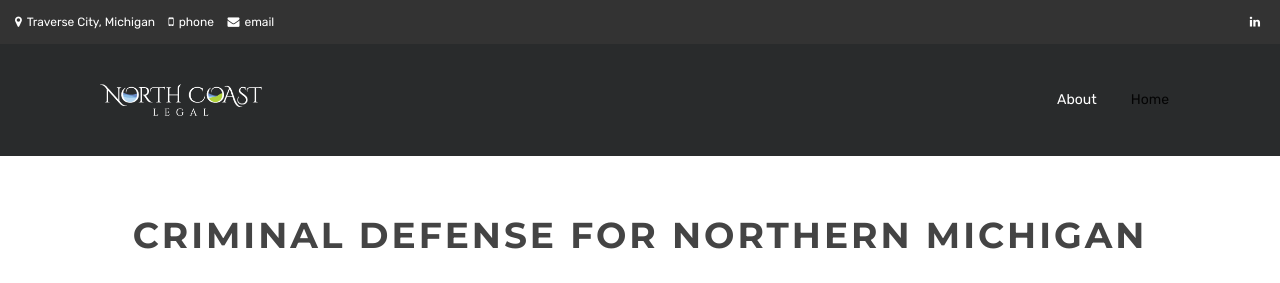
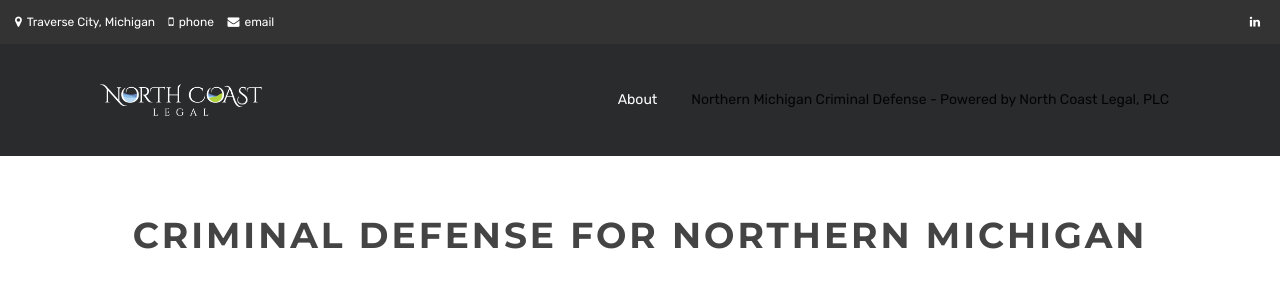
Before and after one commit to michnaugh1/github.io, a Jekyll site: the page built from index.html, in a window 1280 px wide. Shown: the top 283 px of the page. Built offline with Jekyll 4.4.1, drawn with Linux system fonts in a browser that asks for light colours.

Commit message:
home message

```diff
--- a/index.html
+++ b/index.html
@@ -1,6 +1,6 @@
 ---
 layout: index
-title: Home
+title: Northern Michigan Criminal Defense - Powered by North Coast Legal, PLC
 tagline: Powered by North Coast Legal, PLC
 group: navigation
 tags : [criminal, criminal law, michigan, northern michigan, defense, criminal defense]
```
